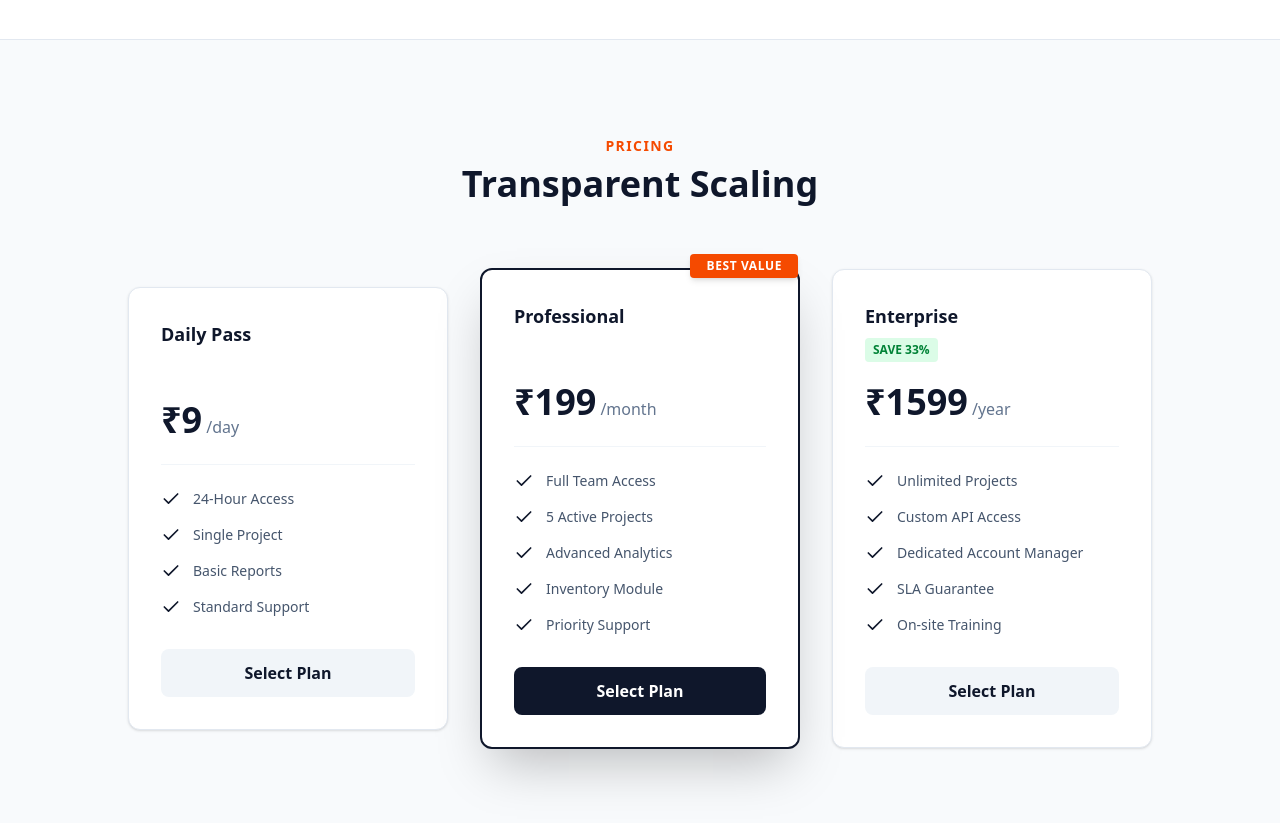
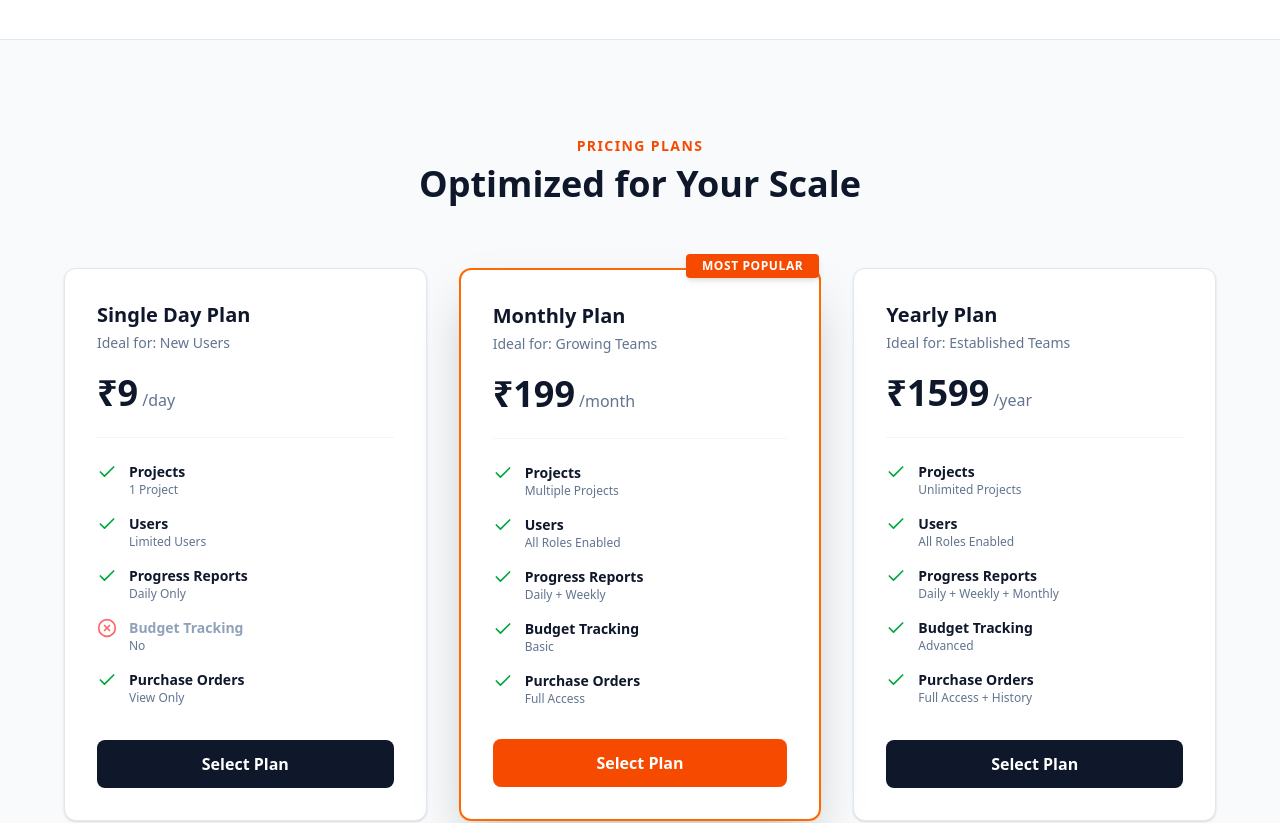
Before and after one commit to Murtazahd04/construction_website, a React app in the folder frontend/: page / in a window 1280 px wide. Shown: the part 2480-3303 px from the top of the page. Built offline with nearby package versions, Linux system fonts and the light colour scheme; the HTML template or start-up script is replaced by a standard one.

Commit message:
landing page

```diff
--- a/frontend/src/pages/LandingPage.jsx
+++ b/frontend/src/pages/LandingPage.jsx
@@ -4,7 +4,7 @@ import { motion, AnimatePresence } from 'framer-motion';
 import {
   Check, Menu, X, Building2, Users, ClipboardList,
   Truck, BarChart3, ShieldCheck, ArrowRight,
-  MapPin, Phone, Mail, Facebook, Twitter, Linkedin, Instagram
+  MapPin, Phone, Mail, Facebook, Twitter, Linkedin, Instagram, XCircle
 } from 'lucide-react';
 
 // --- IMAGE IMPORTS ---
@@ -72,7 +72,6 @@ const Navbar = () => {
     <nav className={`fixed top-0 w-full z-50 transition-all duration-500 ${navClasses}`}>
       <div className="max-w-7xl mx-auto px-4 sm:px-6 lg:px-8">
         <div className="flex justify-between items-center">
-          {/* Logo */}
           <div className="flex-shrink-0 flex items-center gap-3 group cursor-pointer" onClick={() => window.scrollTo({top: 0, behavior: 'smooth'})}>
             <div className={`w-10 h-10 rounded-lg flex items-center justify-center transition-colors ${logoBg}`}>
               <Building2 className={`w-6 h-6 ${logoIcon}`} />
@@ -80,7 +79,6 @@ const Navbar = () => {
             <span className={`font-bold text-2xl tracking-tight transition-colors ${textClasses}`}>BuildFlow</span>
           </div>
 
-          {/* Desktop Buttons */}
           <div className="hidden md:flex items-center space-x-8">
             <Link to="/login" className={`font-semibold text-lg transition-colors hover:text-orange-500 ${textClasses}`}>
               Login
@@ -96,7 +94,6 @@ const Navbar = () => {
             </Link>
           </div>
 
-          {/* Mobile menu button */}
           <div className="md:hidden flex items-center">
             <button onClick={() => setIsOpen(!isOpen)} className={`${textClasses} focus:outline-none`}>
               {isOpen ? <X size={28} /> : <Menu size={28} />}
@@ -105,7 +102,6 @@ const Navbar = () => {
         </div>
       </div>
 
-      {/* Mobile Menu */}
       <AnimatePresence>
         {isOpen && (
           <motion.div
@@ -135,44 +131,30 @@ const Navbar = () => {
 const HeroSection = () => {
   return (
     <div className="relative bg-slate-900 h-[850px] flex items-center overflow-hidden">
-      {/* Background Image */}
       <motion.div
         initial={{ scale: 1.2 }}
         animate={{ scale: 1 }}
         transition={{ duration: 1.5, ease: "easeOut" }}
         className="absolute inset-0 z-0"
       >
-        <img
-          src={bannerImage}
-          alt="Construction Site"
-          className="w-full h-full object-cover opacity-50"
-        />
+        <img src={bannerImage} alt="Construction Site" className="w-full h-full object-cover opacity-50" />
         <div className="absolute inset-0 bg-gradient-to-r from-slate-950 via-slate-900/60 to-transparent"></div>
         <div className="absolute inset-0 bg-gradient-to-t from-slate-900 via-transparent to-transparent"></div>
       </motion.div>
 
-      {/* Content */}
       <div className="relative z-10 max-w-7xl mx-auto px-4 sm:px-6 lg:px-8 pt-20">
-        <motion.div
-          initial="hidden"
-          animate="visible"
-          variants={staggerContainer}
-          className="max-w-3xl"
-        >
+        <motion.div initial="hidden" animate="visible" variants={staggerContainer} className="max-w-3xl">
           <motion.div variants={fadeInUp} className="inline-flex items-center px-3 py-1 rounded border border-orange-500/50 bg-orange-500/20 text-orange-300 text-sm font-bold uppercase tracking-wider mb-6 backdrop-blur-sm">
             <span className="w-2 h-2 rounded-full bg-orange-500 mr-2 animate-pulse"></span>
             Seamless Operations
           </motion.div>
-
           <motion.h1 variants={fadeInUp} className="text-5xl tracking-tight font-extrabold text-white sm:text-7xl leading-tight drop-shadow-lg">
             Build with <span className="text-white">Precision.</span><br />
             Manage with <span className="text-orange-500">Power.</span>
           </motion.h1>
-
           <motion.p variants={fadeInUp} className="mt-6 text-xl text-gray-200 leading-relaxed max-w-2xl drop-shadow-md">
             The all-in-one construction management platform engineered for stability. Connect your site engineers, contractors, and suppliers in one secure ecosystem.
           </motion.p>
-
           <motion.div variants={fadeInUp} className="mt-10 flex flex-col sm:flex-row gap-4">
             <Link to="/get-started">
               <motion.button
@@ -207,36 +189,14 @@ const FeaturesSection = () => {
   return (
     <div className="bg-slate-50 py-24 relative z-10">
       <div className="max-w-7xl mx-auto px-4 sm:px-6 lg:px-8">
-        <motion.div
-          initial={{ opacity: 0, y: 20 }}
-          whileInView={{ opacity: 1, y: 0 }}
-          viewport={{ once: true, margin: "-100px" }}
-          transition={{ duration: 0.6 }}
-          className="text-center max-w-3xl mx-auto mb-16"
-        >
+        <motion.div initial={{ opacity: 0, y: 20 }} whileInView={{ opacity: 1, y: 0 }} viewport={{ once: true, margin: "-100px" }} transition={{ duration: 0.6 }} className="text-center max-w-3xl mx-auto mb-16">
           <h2 className="text-sm font-bold text-orange-600 tracking-widest uppercase">Operational Excellence</h2>
-          <p className="mt-3 text-3xl font-extrabold text-slate-900 sm:text-4xl">
-            Engineered for Efficiency
-          </p>
-          <p className="mt-4 text-xl text-slate-500">
-            Tools designed to reduce friction and increase visibility across your entire operation.
-          </p>
+          <p className="mt-3 text-3xl font-extrabold text-slate-900 sm:text-4xl">Engineered for Efficiency</p>
+          <p className="mt-4 text-xl text-slate-500">Tools designed to reduce friction and increase visibility across your entire operation.</p>
         </motion.div>
-
-        <motion.div
-          variants={staggerContainer}
-          initial="hidden"
-          whileInView="visible"
-          viewport={{ once: true, margin: "-50px" }}
-          className="grid gap-8 sm:grid-cols-2 lg:grid-cols-3"
-        >
+        <motion.div variants={staggerContainer} initial="hidden" whileInView="visible" viewport={{ once: true, margin: "-50px" }} className="grid gap-8 sm:grid-cols-2 lg:grid-cols-3">
           {features.map((feature, index) => (
-            <motion.div
-              key={index}
-              variants={fadeInUp}
-              whileHover={{ y: -8, transition: { duration: 0.2 } }}
-              className="bg-white p-8 rounded-xl border border-slate-200 shadow-sm hover:shadow-xl hover:border-orange-200 transition-all duration-300 group"
-            >
+            <motion.div key={index} variants={fadeInUp} whileHover={{ y: -8, transition: { duration: 0.2 } }} className="bg-white p-8 rounded-xl border border-slate-200 shadow-sm hover:shadow-xl hover:border-orange-200 transition-all duration-300 group">
               <div className="w-14 h-14 bg-slate-100 rounded-lg flex items-center justify-center mb-6 group-hover:bg-slate-900 transition-colors duration-300">
                 <feature.icon className="text-slate-700 w-7 h-7 group-hover:text-white transition-colors duration-300" />
               </div>
@@ -254,11 +214,7 @@ const FeaturesSection = () => {
 // 4. ROLES SECTION
 // ==============================
 const RoleCard = ({ letter, title, description }) => (
-  <motion.div
-    variants={fadeInUp}
-    whileHover={{ scale: 1.03, y: -5 }}
-    className="bg-white p-6 rounded-lg border border-slate-200 shadow-sm hover:shadow-lg transition-all flex flex-col items-center text-center cursor-default group"
-  >
+  <motion.div variants={fadeInUp} whileHover={{ scale: 1.03, y: -5 }} className="bg-white p-6 rounded-lg border border-slate-200 shadow-sm hover:shadow-lg transition-all flex flex-col items-center text-center cursor-default group">
     <div className="w-16 h-16 bg-slate-900 rounded-full flex items-center justify-center mb-4 ring-4 ring-slate-100 group-hover:ring-orange-100 transition-all">
       <span className="text-white text-2xl font-bold">{letter}</span>
     </div>
@@ -280,27 +236,11 @@ const RolesSection = () => {
   return (
     <div className="bg-white py-24 border-y border-slate-200">
       <div className="max-w-7xl mx-auto px-4 sm:px-6 lg:px-8">
-        <motion.div
-          initial={{ opacity: 0, y: 20 }}
-          whileInView={{ opacity: 1, y: 0 }}
-          viewport={{ once: true }}
-          className="text-center max-w-3xl mx-auto mb-16"
-        >
-          <h2 className="text-3xl font-extrabold text-slate-900">
-            Unified Workflow
-          </h2>
-          <p className="mt-4 text-lg text-slate-500">
-            A single source of truth for every stakeholder.
-          </p>
+        <motion.div initial={{ opacity: 0, y: 20 }} whileInView={{ opacity: 1, y: 0 }} viewport={{ once: true }} className="text-center max-w-3xl mx-auto mb-16">
+          <h2 className="text-3xl font-extrabold text-slate-900">Unified Workflow</h2>
+          <p className="mt-4 text-lg text-slate-500">A single source of truth for every stakeholder.</p>
         </motion.div>
-
-        <motion.div
-          variants={staggerContainer}
-          initial="hidden"
-          whileInView="visible"
-          viewport={{ once: true, margin: "-50px" }}
-          className="grid gap-6 sm:grid-cols-2 lg:grid-cols-3"
-        >
+        <motion.div variants={staggerContainer} initial="hidden" whileInView="visible" viewport={{ once: true, margin: "-50px" }} className="grid gap-6 sm:grid-cols-2 lg:grid-cols-3">
           {roles.map((role, index) => (
             <RoleCard key={index} {...role} />
           ))}
@@ -311,30 +251,26 @@ const RolesSection = () => {
 };
 
 // ==============================
-// 5. PRICING SECTION
+// 5. PRICING SECTION (UPDATED)
 // ==============================
-const PricingCard = ({ title, price, frequency, features, isPopular, saveText }) => (
+const PricingCard = ({ title, price, frequency, features, isPopular, idealFor }) => (
   <motion.div
     variants={fadeInUp}
     whileHover={{ scale: 1.05 }}
     className={`relative p-8 bg-white rounded-xl flex flex-col transition-all duration-300 ${
       isPopular
-        ? 'border-2 border-slate-900 shadow-2xl z-10'
+        ? 'border-2 border-orange-500 shadow-2xl z-10'
         : 'border border-slate-200 shadow-sm hover:shadow-xl'
     }`}
   >
     {isPopular && (
       <div className="absolute top-0 right-0 -mt-4 px-4 py-1 bg-orange-600 text-white text-xs font-bold uppercase tracking-wider rounded shadow-md">
-        Best Value
+        Most Popular
       </div>
     )}
     <div className="mb-5">
-      <h3 className="text-lg font-bold text-slate-900">{title}</h3>
-      {saveText ? (
-        <p className="mt-2 inline-block text-green-700 text-xs font-bold bg-green-100 px-2 py-1 rounded">{saveText}</p>
-      ) : (
-        <p className="mt-2 text-transparent text-xs h-6 select-none">.</p>
-      )}
+      <h3 className="text-xl font-bold text-slate-900">{title}</h3>
+      <p className="text-slate-500 text-sm font-medium mt-1">Ideal for: {idealFor}</p>
     </div>
     <div className="mb-6 pb-6 border-b border-slate-100">
       <div className="flex items-baseline">
@@ -345,8 +281,17 @@ const PricingCard = ({ title, price, frequency, features, isPopular, saveText })
     <ul className="mb-8 space-y-4 flex-1">
       {features.map((feature, idx) => (
         <li key={idx} className="flex items-start">
-          <Check className="h-5 w-5 text-slate-900 mr-3 flex-shrink-0" />
-          <span className="text-slate-600 text-sm">{feature}</span>
+          {feature.included ? (
+            <Check className="h-5 w-5 text-green-600 mr-3 flex-shrink-0" />
+          ) : (
+            <XCircle className="h-5 w-5 text-red-400 mr-3 flex-shrink-0" />
+          )}
+          <div className="flex flex-col">
+            <span className={`text-sm font-bold ${feature.included ? 'text-slate-900' : 'text-slate-400'}`}>
+              {feature.label}
+            </span>
+            <span className="text-xs text-slate-500">{feature.value}</span>
+          </div>
         </li>
       ))}
     </ul>
@@ -356,8 +301,8 @@ const PricingCard = ({ title, price, frequency, features, isPopular, saveText })
         whileTap={{ scale: 0.98 }}
         className={`w-full py-3 px-4 rounded-lg font-bold transition-colors ${
           isPopular
-            ? 'bg-slate-900 text-white hover:bg-slate-800'
-            : 'bg-slate-100 text-slate-900 hover:bg-slate-200'
+            ? 'bg-orange-600 text-white hover:bg-orange-700'
+            : 'bg-slate-900 text-white hover:bg-slate-800'
         }`}
       >
         Select Plan
@@ -369,51 +314,57 @@ const PricingCard = ({ title, price, frequency, features, isPopular, saveText })
 const PricingSection = () => {
   const plans = [
     {
-      title: "Daily Pass",
+      title: "Single Day Plan",
       price: "9",
       frequency: "/day",
-      features: ["24-Hour Access", "Single Project", "Basic Reports", "Standard Support"],
-      isPopular: false
+      idealFor: "New Users",
+      isPopular: false,
+      features: [
+        { label: "Projects", value: "1 Project", included: true },
+        { label: "Users", value: "Limited Users", included: true },
+        { label: "Progress Reports", value: "Daily Only", included: true },
+        { label: "Budget Tracking", value: "No", included: false },
+        { label: "Purchase Orders", value: "View Only", included: true }
+      ]
     },
     {
-      title: "Professional",
+      title: "Monthly Plan",
       price: "199",
       frequency: "/month",
-      features: ["Full Team Access", "5 Active Projects", "Advanced Analytics", "Inventory Module", "Priority Support"],
-      isPopular: true
+      idealFor: "Growing Teams",
+      isPopular: true,
+      features: [
+        { label: "Projects", value: "Multiple Projects", included: true },
+        { label: "Users", value: "All Roles Enabled", included: true },
+        { label: "Progress Reports", value: "Daily + Weekly", included: true },
+        { label: "Budget Tracking", value: "Basic", included: true },
+        { label: "Purchase Orders", value: "Full Access", included: true }
+      ]
     },
     {
-      title: "Enterprise",
+      title: "Yearly Plan",
       price: "1599",
       frequency: "/year",
-      features: ["Unlimited Projects", "Custom API Access", "Dedicated Account Manager", "SLA Guarantee", "On-site Training"],
+      idealFor: "Established Teams",
       isPopular: false,
-      saveText: "SAVE 33%"
+      features: [
+        { label: "Projects", value: "Unlimited Projects", included: true },
+        { label: "Users", value: "All Roles Enabled", included: true },
+        { label: "Progress Reports", value: "Daily + Weekly + Monthly", included: true },
+        { label: "Budget Tracking", value: "Advanced", included: true },
+        { label: "Purchase Orders", value: "Full Access + History", included: true }
+      ]
     }
   ];
 
   return (
     <div className="bg-slate-50 py-24">
       <div className="max-w-7xl mx-auto px-4 sm:px-6 lg:px-8">
-        <motion.div
-          initial={{ opacity: 0, y: 20 }}
-          whileInView={{ opacity: 1, y: 0 }}
-          viewport={{ once: true }}
-          className="text-center mb-16"
-        >
-          <h2 className="text-sm font-bold text-orange-600 tracking-widest uppercase">Pricing</h2>
-          <p className="mt-2 text-3xl font-extrabold text-slate-900 sm:text-4xl">
-            Transparent Scaling
-          </p>
+        <motion.div initial={{ opacity: 0, y: 20 }} whileInView={{ opacity: 1, y: 0 }} viewport={{ once: true }} className="text-center mb-16">
+          <h2 className="text-sm font-bold text-orange-600 tracking-widest uppercase">Pricing Plans</h2>
+          <p className="mt-2 text-3xl font-extrabold text-slate-900 sm:text-4xl">Optimized for Your Scale</p>
         </motion.div>
-
-        <motion.div
-          variants={staggerContainer}
-          initial="hidden"
-          whileInView="visible"
-          viewport={{ once: true, margin: "-100px" }}
-          className="grid gap-8 lg:grid-cols-3 lg:gap-8 max-w-5xl mx-auto items-center"
-        >
+        <motion.div variants={staggerContainer} initial="hidden" whileInView="visible" viewport={{ once: true, margin: "-100px" }} className="grid gap-8 lg:grid-cols-3 lg:gap-8 max-w-6xl mx-auto items-stretch">
           {plans.map((plan, index) => (
             <PricingCard key={index} {...plan} />
           ))}
@@ -429,50 +380,25 @@ const PricingSection = () => {
 const FooterWithCTA = () => {
   return (
     <footer id="footer-section" className="relative bg-slate-900 pt-24 pb-12 overflow-hidden text-slate-300">
-      {/* Background Image */}
       <div className="absolute inset-0 z-0">
-        <img
-          src={footerImage}
-          alt="Footer Background"
-          className="w-full h-full object-cover opacity-20"
-        />
+        <img src={footerImage} alt="Footer Background" className="w-full h-full object-cover opacity-20" />
         <div className="absolute inset-0 bg-slate-900/90 mix-blend-multiply"></div>
       </div>
 
       <div className="relative z-10 max-w-7xl mx-auto px-4 sm:px-6 lg:px-8">
-
-        {/* CTA Content */}
-        <motion.div
-          initial={{ opacity: 0, y: 30 }}
-          whileInView={{ opacity: 1, y: 0 }}
-          viewport={{ once: true }}
-          className="text-center mb-20"
-        >
-          <h2 className="text-3xl font-extrabold text-white sm:text-4xl">
-            Ready to stabilize your workflow?
-          </h2>
-          <p className="mt-4 text-xl text-slate-400 max-w-2xl mx-auto mb-10">
-            Join the platform built for the demands of modern construction.
-          </p>
-
+        <motion.div initial={{ opacity: 0, y: 30 }} whileInView={{ opacity: 1, y: 0 }} viewport={{ once: true }} className="text-center mb-20">
+          <h2 className="text-3xl font-extrabold text-white sm:text-4xl">Ready to stabilize your workflow?</h2>
+          <p className="mt-4 text-xl text-slate-400 max-w-2xl mx-auto mb-10">Join the platform built for the demands of modern construction.</p>
           <Link to="/get-started">
-            <motion.button
-              whileHover={{ scale: 1.05 }}
-              whileTap={{ scale: 0.95 }}
-              className="inline-flex items-center justify-center px-8 py-4 text-lg font-bold rounded-lg text-white bg-orange-600 hover:bg-orange-700 shadow-xl transition-all"
-            >
+            <motion.button whileHover={{ scale: 1.05 }} whileTap={{ scale: 0.95 }} className="inline-flex items-center justify-center px-8 py-4 text-lg font-bold rounded-lg text-white bg-orange-600 hover:bg-orange-700 shadow-xl transition-all">
               Start Free Trial <ArrowRight className="ml-2 w-5 h-5" />
             </motion.button>
           </Link>
         </motion.div>
 
-        {/* Separator Line */}
         <div className="border-t border-slate-800 mb-12"></div>
 
-        {/* Expanded Footer Grid */}
         <div className="grid grid-cols-1 md:grid-cols-2 lg:grid-cols-4 gap-12 mb-16">
-
-          {/* Column 1: Brand Info */}
           <div>
             <div className="flex items-center gap-3 mb-6">
               <div className="w-10 h-10 rounded-lg flex items-center justify-center bg-slate-800 border border-slate-700">
@@ -480,9 +406,7 @@ const FooterWithCTA = () => {
               </div>
               <span className="font-bold text-2xl text-white tracking-tight">BuildFlow</span>
             </div>
-            <p className="text-slate-400 text-sm leading-relaxed mb-6">
-              Empowering construction teams with seamless management tools for better efficiency, real-time control, and smarter decision making.
-            </p>
+            <p className="text-slate-400 text-sm leading-relaxed mb-6">Empowering construction teams with seamless management tools for better efficiency, real-time control, and smarter decision making.</p>
             <div className="flex gap-4">
               {[Twitter, Linkedin, Instagram, Facebook].map((Icon, i) => (
                 <a key={i} href="#" className="w-8 h-8 flex items-center justify-center rounded bg-slate-800 hover:bg-orange-600 hover:text-white transition-all text-slate-400">
@@ -492,7 +416,6 @@ const FooterWithCTA = () => {
             </div>
           </div>
 
-          {/* Column 2: Solutions */}
           <div>
             <h3 className="text-white font-bold text-lg mb-6">Solutions</h3>
             <ul className="space-y-4 text-sm">
@@ -502,7 +425,6 @@ const FooterWithCTA = () => {
             </ul>
           </div>
 
-          {/* Column 3: Company */}
           <div>
             <h3 className="text-white font-bold text-lg mb-6">Company</h3>
             <ul className="space-y-4 text-sm">
@@ -512,17 +434,16 @@ const FooterWithCTA = () => {
             </ul>
           </div>
 
-          {/* Column 4: Contact Info */}
           <div>
             <h3 className="text-white font-bold text-lg mb-6">Contact Us</h3>
             <ul className="space-y-4 text-sm">
               <li className="flex items-start gap-3">
                 <MapPin className="w-5 h-5 text-orange-600 shrink-0 mt-0.5" />
-                <span>123 Construction Ave,<br/>Mumbai, India 400001</span>
+                <span>123 BuildFlow company ,<br/>Mumbai, India 400001</span>
               </li>
               <li className="flex items-center gap-3">
                 <Phone className="w-5 h-5 text-orange-600 shrink-0" />
-                <span>+91 98765 43210</span>
+                <span>+91 1234567890</span>
               </li>
               <li className="flex items-center gap-3">
                 <Mail className="w-5 h-5 text-orange-600 shrink-0" />
@@ -530,21 +451,16 @@ const FooterWithCTA = () => {
               </li>
             </ul>
           </div>
-
         </div>
 
-        {/* Bottom Copyright Bar */}
         <div className="border-t border-slate-800 pt-8 flex flex-col md:flex-row justify-between items-center">
-          <p className="text-slate-500 text-sm">
-            © 2026 BuildFlow. All rights reserved.
-          </p>
+          <p className="text-slate-500 text-sm">© 2026 BuildFlow. All rights reserved.</p>
           <div className="flex gap-6 mt-4 md:mt-0">
              <Link to="#" className="text-slate-500 hover:text-white text-sm">Privacy</Link>
              <Link to="#" className="text-slate-500 hover:text-white text-sm">Terms</Link>
              <Link to="#" className="text-slate-500 hover:text-white text-sm">Sitemap</Link>
           </div>
         </div>
-
       </div>
     </footer>
   );
```
